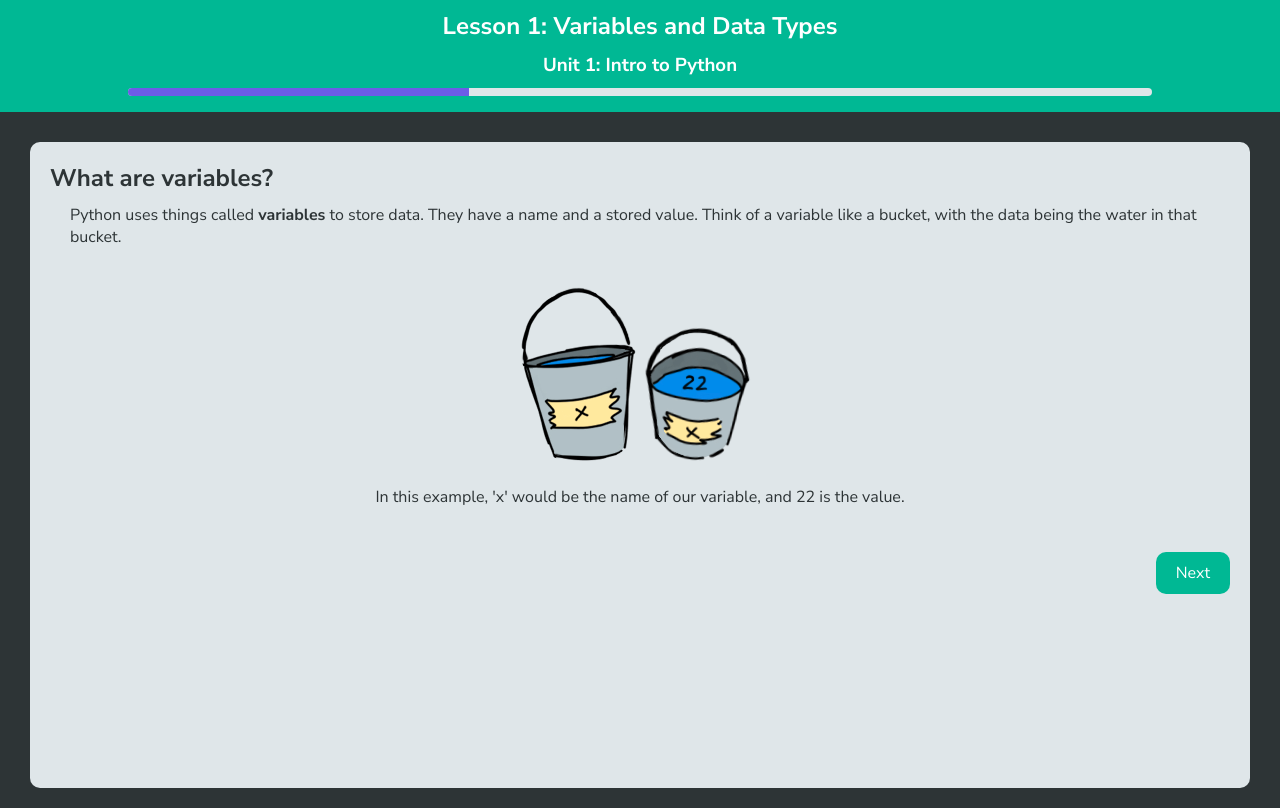
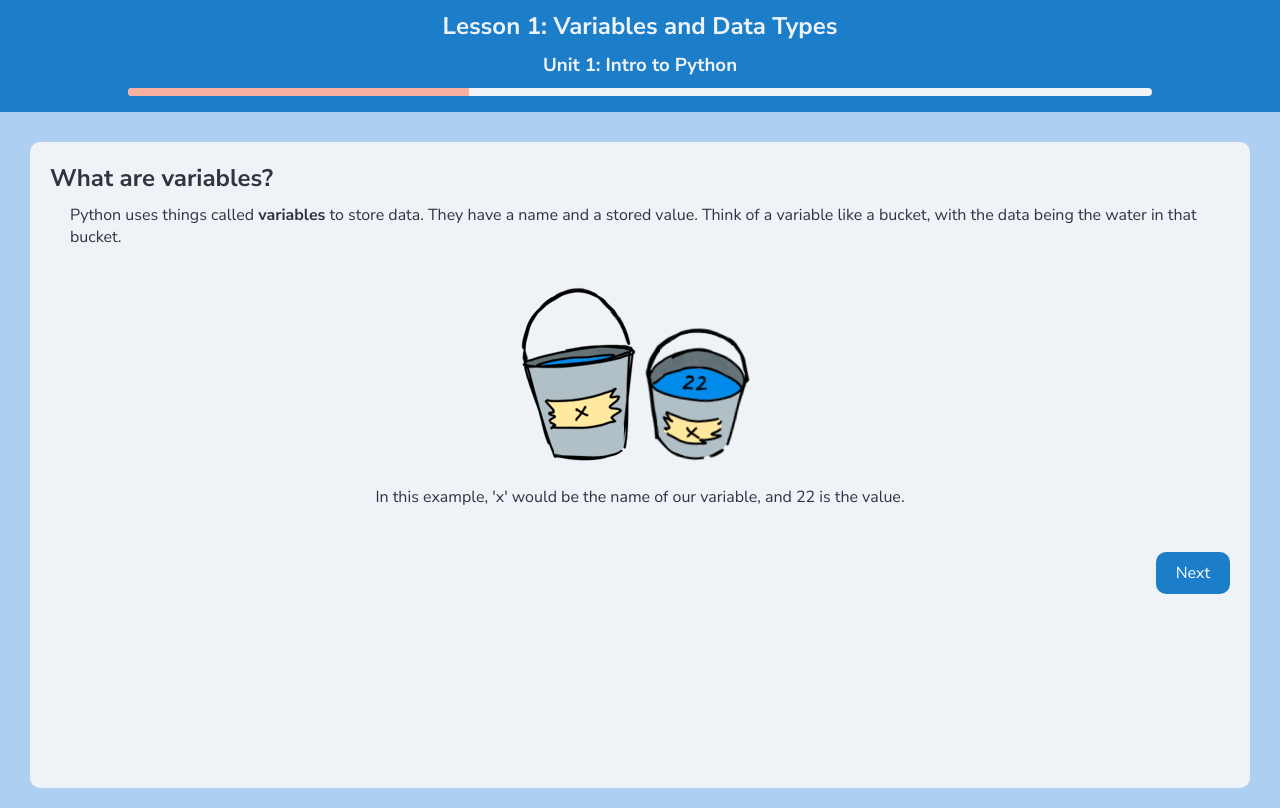
Before and after one commit to Kyra15/CAC25-26, a Flask app: page /lesson in a window 1280 px wide. Run offline with Flask 3, Linux system fonts and the light colour scheme; some libraries are stand-ins or nearby versions.

Commit message:
changed color palette

```diff
--- a/static/css/style.css
+++ b/static/css/style.css
@@ -1,11 +1,19 @@
 @import url('https://fonts.googleapis.com/css2?family=Nunito+Sans:ital,opsz,wght@0,6..12,200..1000;1,6..12,200..1000&display=swap');
 
 :root {
-    --black: #2d3436;
-    --dark-green: #00b894;
-    --light-gray: #dfe6e9;
-    --dark-gray: #b2bec3;
+    --black: #31333F;
+    --dark-blue: #00b894;
+    --light-blue: #dfe6e9;
+    --gray: #c1cad4;
+    --dark-gray: #6c7681;
     --dark-purple: #6c5ce7;
+    --light-blue: #accff2;
+    --dark-blue: #1c7ec9;
+    --white: #eff3f7;
+    --hover-dark-blue: #1b72b5;
+    --light-teal: #81ecec;
+    --light-orange: #fab1a0;
+    --orange: #e17055;
 }
 
 * {
@@ -17,7 +25,7 @@
 
 body {
     width: 100%;
-    color: #fff;
+    color: var(--white);
     display: flex;
     flex-direction: column;
 }
@@ -36,7 +44,7 @@ h3 {
 }
 
 .code-container {
-    background: var(--dark-green);
+    background: var(--dark-blue);
     text-align: center;
 }
 
@@ -110,7 +118,7 @@ p {
 
 button {
     flex: 0.1;
-    background: var(--dark-green);
+    background: var(--dark-blue);
     color: #fff;
     border: 0px;
     outline: 0px;
@@ -194,7 +202,7 @@ button:active {
 }
 
 .lesson-main {
-    background: var(--black);
+    background: var(--light-blue);
     text-align: start;
     display: flex;
     flex-direction: column;
@@ -214,7 +222,7 @@ button:active {
 
 .lesson-text {
     width: 100%;
-    background: var(--light-gray);
+    background: var(--white);
     color: var(--black);
     border: 0px;
     outline: 0px;
@@ -382,19 +395,19 @@ figure {
     height: 1%;
     border-radius: 10px;
     overflow: hidden;
-    background-color: var(--light-gray);
+    background-color: var(--white);
     margin-bottom: 10px
 }
 .progress-fill {
     height: 100%;
-    background: var(--dark-purple);
+    background: var(--light-orange);
     width: 0%;
     transition: width 1s ease;
 }
 
 
 .signin-container {
-    background-color: var(--light-gray);
+    background-color: var(--white);
     display: flex;
     flex-direction: row;
     margin: auto;
--- a/templates/lesson.html
+++ b/templates/lesson.html
@@ -42,7 +42,7 @@
                             <div class="code-overlay"></div>
                             <div style="display: flex; flex-direction: row; width: 100%">
                                 <button id="runcode" onclick="runCode()" style="flex: 1; border-radius: 0px; border-bottom-left-radius: 10px;">Run</button>
-                                <button id="submitcode" onclick="checkAnswerCode()" style="flex: 1; border-radius: 0px; background-color: #6c5ce7;">Submit</button>
+                                <button id="submitcode" onclick="checkAnswerCode()" style="flex: 1; border-radius: 0px; background-color: var(--orange);">Submit</button>
                             </div>
                         </div>
                         <div class="left">
--- a/templates/signin.html
+++ b/templates/signin.html
@@ -8,7 +8,7 @@
         <script src="https://cdn.jsdelivr.net/pyodide/v0.18.1/full/pyodide.js"></script>
         <link rel="stylesheet" href="/static/css/style.css">
     </head>
-    <body style="background-color: var(--light-gray)">
+    <body style="background-color: var(--light-blue)">
         <div class="signin-container">
 
             <div class="signup">
@@ -28,7 +28,7 @@
                     <button>Register</button>
                 </div>
             </div>
-            <hr width="4" size="500%" style="border: none; background-color: var(--dark-green);"/>
+            <hr width="4" size="500%" style="border: none; background-color: var(--dark-blue);"/>
             <div class="login">
                 <div style="flex: 0.2">
                     <h1>Login</h1>
```
Also changed, not shown: other parts of static/css/style.css (+16 -11 lines).
